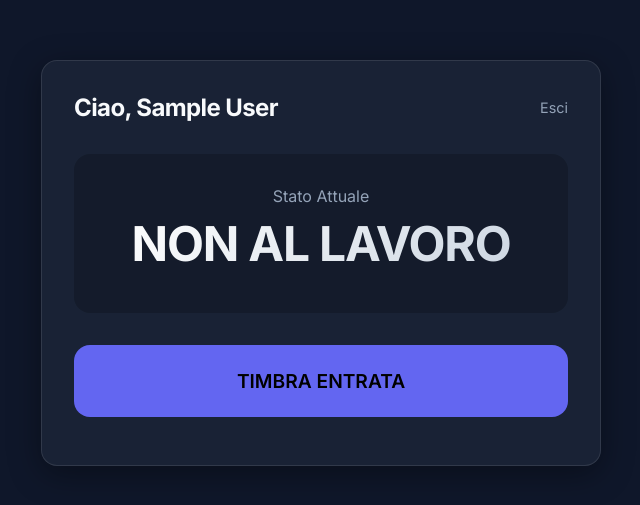
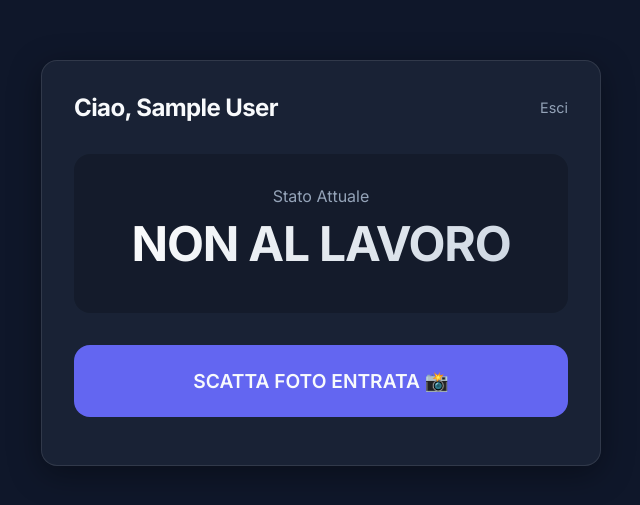
Before and after one commit to CosmoNetinfo/easy-employee-management, a Next.js app: page /dashboard in a window 1280 px wide. Shown: the part 125-630 px from the top of the page, without its empty margins (319-959 px from the left). Built offline with nearby package versions, Linux system fonts and the light colour scheme; no server answers; the database is empty; sample sign-in values are in the browser's storage.

Commit message:
Switch to NATIVE camera input (file input) for 100% Android compatibility

```diff
--- a/src/app/dashboard/page.tsx
+++ b/src/app/dashboard/page.tsx
@@ -8,9 +8,7 @@ export default function Dashboard() {
     const [status, setStatus] = useState<'IN' | 'OUT' | 'LOADING'>('LOADING');
     const [lastEntry, setLastEntry] = useState<any>(null);
     const [loading, setLoading] = useState(false);
-    const [cameraActive, setCameraActive] = useState(false);
-    const videoRef = useRef<HTMLVideoElement>(null);
-    const canvasRef = useRef<HTMLCanvasElement>(null);
+    const [cameraActive, setCameraActive] = useState(false); // Kept for logic compatibility but unused visually
 
     useEffect(() => {
         const stored = localStorage.getItem('user');
@@ -145,48 +143,36 @@ export default function Dashboard() {
                 {status !== 'LOADING' && (
                     <div style={{ display: 'grid', gap: '1rem' }}>
                         {!cameraActive ? (
-                            <button
-                                onClick={startCamera}
-                                className="btn"
-                                style={{ fontSize: '1.2rem', padding: '1.5rem', background: 'var(--primary)' }}
-                            >
-                                {status === 'OUT' ? 'TIMBRA ENTRATA' : 'TIMBRA USCITA'}
-                            </button>
-                        ) : (
-                            <div style={{ display: 'flex', flexDirection: 'column', gap: '1rem', alignItems: 'center' }}>
-                                <div style={{
-                                    width: '100%',
-                                    maxWidth: '400px',
-                                    aspectRatio: '16/9',
-                                    background: 'black',
-                                    borderRadius: '12px',
-                                    overflow: 'hidden',
-                                    border: '2px solid var(--primary)'
-                                }}>
-                                    <video
-                                        ref={videoRef}
-                                        autoPlay
-                                        playsInline
-                                        style={{ width: '100%', height: '100%', objectFit: 'cover' }}
-                                    />
-                                    <canvas ref={canvasRef} style={{ display: 'none' }} />
-                                </div>
-                                <button
-                                    onClick={() => handleClock(status === 'OUT' ? 'IN' : 'OUT')}
-                                    className={`btn ${status === 'OUT' ? 'btn-success' : 'btn-danger'}`}
-                                    style={{ fontSize: '1.2rem', padding: '1rem 3rem' }}
+                            <>
+                                <input
+                                    type="file"
+                                    accept="image/*"
+                                    capture="environment"
+                                    id="cameraInput"
+                                    style={{ display: 'none' }}
+                                    onChange={(e) => {
+                                        if (e.target.files && e.target.files[0]) {
+                                            handleNativeClock(status === 'OUT' ? 'IN' : 'OUT', e.target.files[0]);
+                                        }
+                                    }}
                                     disabled={loading}
+                                />
+                                <label
+                                    htmlFor="cameraInput"
+                                    className="btn"
+                                    style={{
+                                        fontSize: '1.2rem',
+                                        padding: '1.5rem',
+                                        background: 'var(--primary)',
+                                        display: 'block',
+                                        cursor: loading ? 'wait' : 'pointer',
+                                        opacity: loading ? 0.7 : 1
+                                    }}
                                 >
-                                    {loading ? 'Attendere...' : 'SCATTA E CONFERMA'}
-                                </button>
-                                <button
-                                    onClick={stopCamera}
-                                    style={{ background: 'transparent', color: 'var(--text-muted)', border: 'none', marginTop: '0.5rem' }}
-                                >
-                                    Annulla
-                                </button>
-                            </div>
-                        )}
+                                    {loading ? 'CARICAMENTO...' : (status === 'OUT' ? 'SCATTA FOTO ENTRATA 📸' : 'SCATTA FOTO USCITA 📸')}
+                                </label>
+                            </>
+                        ) : null}
                     </div>
                 )}
             </div>
```
